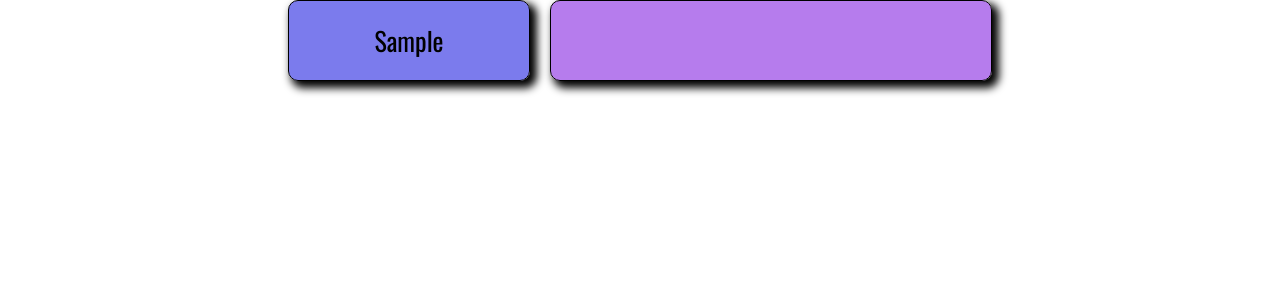
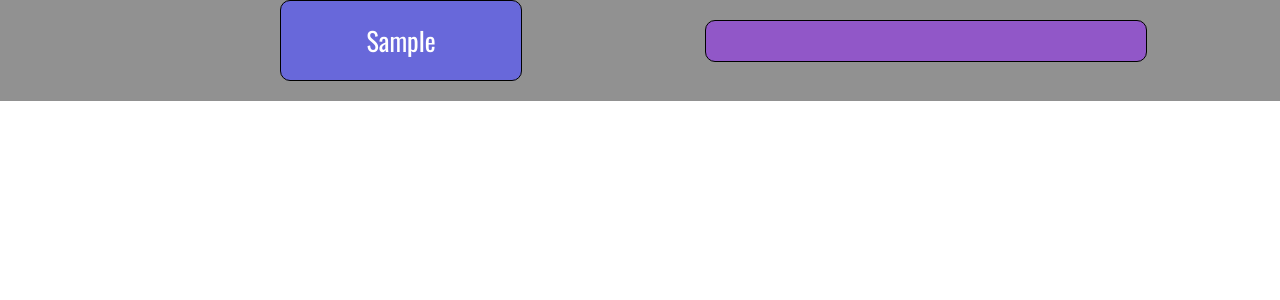
Before and after one commit to YuriyMamoshin/memo-shine, a React (Create React App) app: page / in a window 1280 px wide. Both pictures are taken after typing "Sample" into the empty fields and a click on the button "Send data". Shown: the top 300 px of the page. Built offline with nearby package versions, Linux system fonts and the light colour scheme.

Commit message:
Added grading buttons

```diff
--- a/src/App.js
+++ b/src/App.js
@@ -4,11 +4,9 @@ function App() {
 
 
 
-
-
   return (
     <div className="App">
-  <Start />
+      <Start />
 
     </div>
   );
--- a/src/Memo.js
+++ b/src/Memo.js
@@ -1,7 +1,13 @@
 export default function Memo(props) {
     return (
-        <div className="memo-container">
-            <div className="memo-answer">{props.answer}</div>
+        <div
+            className="memo-container"
+            style={{ display: props.hidden ? "none" : "" }}
+        >
+            <div className="grade-button correct-button" onClick={props.grade}>Correct</div>
+            <div className="memo-answer" onClick={props.check}>{props.answer}</div>
+            <div className="grade-button incorrect-button" onClick={props.grade}>Incorrect</div>
+
             <div className="memo-definition">{props.definition}</div>
         </div>
     )
--- a/src/Start.js
+++ b/src/Start.js
@@ -15,7 +15,7 @@ export default function Start() {
 
     function processData(event) {
         event.preventDefault();
-            setIsSubmitted(true);
+        setIsSubmitted(true);
 
         setData(oldData => {
             const dataArray = oldData[0].split(/\r?\n/);
@@ -23,31 +23,44 @@ export default function Start() {
                 id: nanoid(),
                 answer: piece.split(" - ")[0],
                 definition: piece.split(" - ")[1],
+                hidden: false
             }))
         })
     }
 
+    function checkAnswer(id) {
+        setData(oldData => {
+            return oldData.filter(memo => memo.id !== id)
+        })
+}
 
+function gradeAnswer(id) {
+        setData(oldData => {
+            return oldData.filter(memo => memo.id !== id)
+        })
+}
 
     const memos = data.map(memo => {
-        return  <Memo
-        key={memo.id}
+        return <Memo
+            key={memo.id}
             answer={memo.answer}
             definition={memo.definition}
+            hidden={memo.hidden}
+            check={() => checkAnswer(memo.id)}
+            grade={() => gradeAnswer(memo.id)}
         />
     })
 
-console.log(memos);
 
     return (
-        <div >
+        <div className="start-container">
             {!isSubmitted ?
                 <Form
                     data={data}
                     collect={collectData}
                     process={processData}
                 /> :
-                 memos
+                memos
             }
 
         </div>
--- a/src/index.css
+++ b/src/index.css
@@ -1,6 +1,11 @@
 body {
   margin: 0;
   font-family: "Oswald", sans-serif;
+}
+
+.start-container {
+  background-color: rgba(0, 0, 0, 0.432);
+  color: white;
 }
 
 .form-container {
@@ -12,8 +17,9 @@ body {
 
 .memo-container {
   display: grid;
-  grid-template-columns: auto auto;
+  grid-template-columns: auto auto auto auto;
   justify-content: center;
+  align-items: center;
   gap: 20px;
 }
 
@@ -21,15 +27,14 @@ body {
   border: solid 1px black;
   padding: 20px;
   font-size: 26px;
-text-align: center;
-margin-bottom: 20px;
-border-radius: 10px;
-box-shadow: 5px 5px 8px 2px black;
-cursor: pointer;
+  text-align: center;
+  margin-bottom: 20px;
+  border-radius: 10px;
+  cursor: pointer;
 }
 
-.memo-container>div:hover {
-  box-shadow: none;
+.memo-container>div:active {
+  box-shadow: 5px 5px 8px 2px black;;
 }
 
 .memo-answer {
@@ -41,3 +46,18 @@ cursor: pointer;
   width: 400px;
   background-color: rgba(146, 58, 228, 0.664);
 }
+
+.grade-button {
+  border-radius: 100px;
+  font-family: sans-serif;
+  color: black;
+  visibility: hidden;
+}
+
+.correct-button {
+  background-color: chartreuse;
+}
+
+.incorrect-button {
+  background-color: rgb(231, 57, 34);
+}
```
